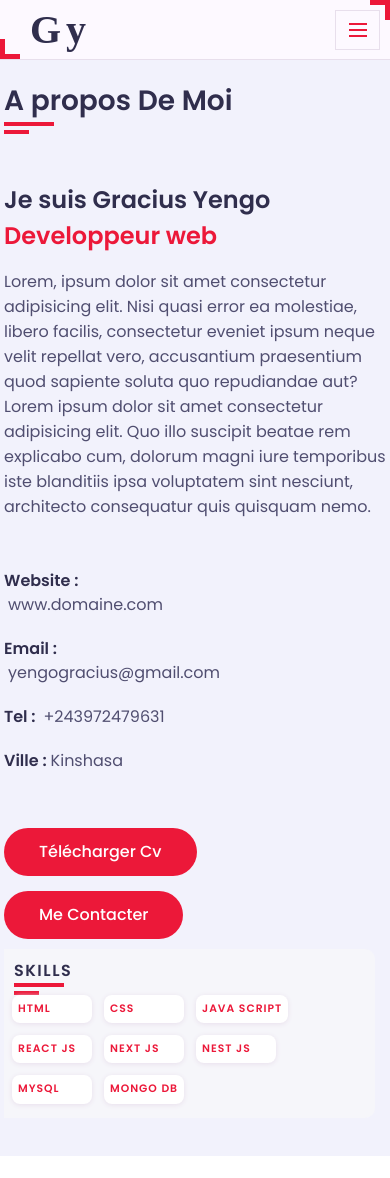
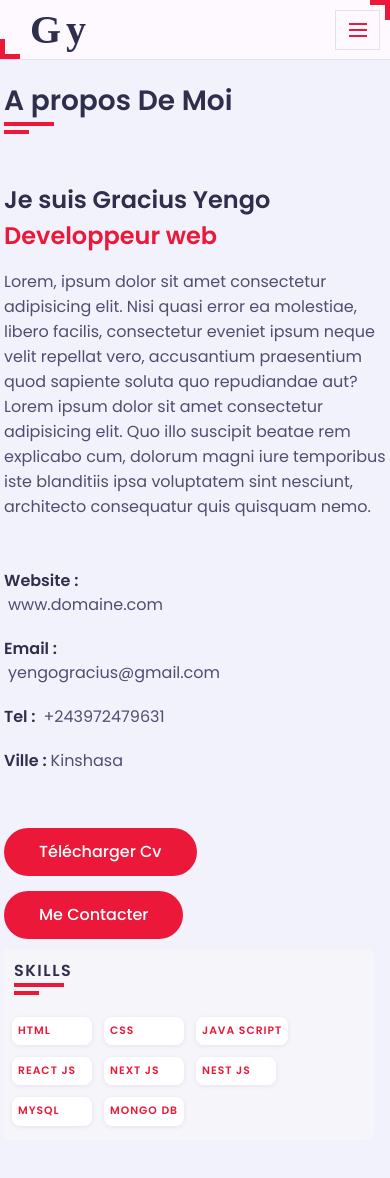
Before and after one commit to graciusyengo/my-portfolios, a Next.js app: page /about in a window 390 px wide. Before the commit the page ends 1156 px from the top, so only its background shows below. Built offline with nearby package versions, Linux system fonts and the light colour scheme; a web font is replaced by a local one.

Commit message:
ajout margin top dans la classe row dans la section skill

```diff
--- a/styles/globals.css
+++ b/styles/globals.css
@@ -704,6 +704,7 @@ button {
     padding-bottom: 20px !important;
   }
   .about .about-content .skills {
+
     margin-left: 0 !important;
     margin-right: 0 !important;
     border-radius: 0 10px 10px 0 !important;
@@ -726,6 +727,8 @@ button {
     margin-left: 0 !important;
   }
   .about .about-content .skills .row {
+
+    margin-top: 34px !important;
     display: flex !important;
     flex-wrap: wrap !important;
     flex-direction: row !important;
```
